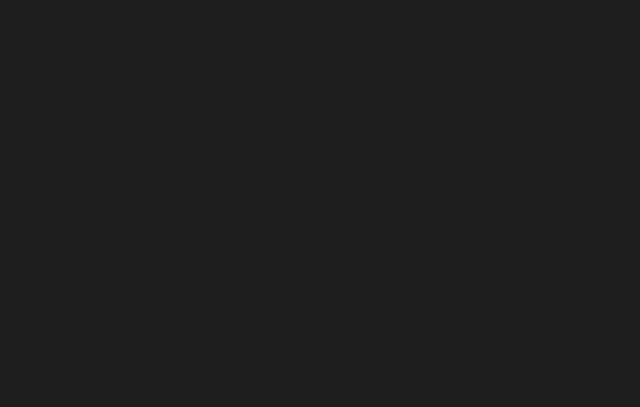
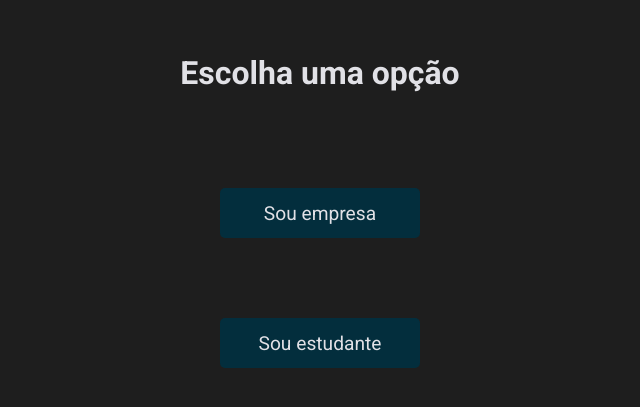
Before and after one commit to mrdiego184/Projeto-Techbridge, a React (Vite) app: page / in a window 1280 px wide. Shown: the part 981-1388 px from the top of the page, without its empty margins (320-960 px from the left). Before the commit the page ends 800 px from the top, so only its background shows below. Built offline with nearby package versions, Linux system fonts and the light colour scheme.

Commit message:
add react router dom

```diff
--- a/package.json
+++ b/package.json
@@ -13,6 +13,8 @@
     "react": "^19.1.0",
     "react-dom": "^19.1.0",
     "react-hook-form": "^7.56.2",
+    "react-router": "^7.6.0",
+    "react-router-dom": "^7.6.0",
     "styled-components": "^6.1.17",
     "validator": "^13.15.0"
   },
--- a/src/pages/choicepage/index.tsx
+++ b/src/pages/choicepage/index.tsx
@@ -1,12 +1,19 @@
 import { Button, Container, Title } from "./styles";
+import { useNavigate } from "react-router-dom";
 
 export default function Choice() {
+  const navigate = useNavigate();
+
   return (
     <Container>
       <Title>Escolha uma opção</Title>
-      <Button>Sou empresa</Button>
+      <Button onClick={() => navigate("/company")}>
+          Sou empresa
+        </Button>
 
-      <Button>Sou estudante</Button>
+      <Button onClick={() => navigate("/student")}>
+        Sou estudante
+      </Button>
     </Container>
   );
 }
--- /dev/null
+++ b/src/router.tsx
@@ -0,0 +1,13 @@
+import { Routes, Route,  } from "react-router-dom"
+import Choice from "./pages/choicepage"
+import StudentRegform from "./pages/studentregister"
+
+export  function Router() {
+  return (
+    <Routes>
+        <Route path="/" element={<Choice/>} />
+        {/* <Route path="/company" element={<Comp} /> */}
+        <Route path="/student" element={<StudentRegform/>} />
+    </Routes>
+)
+}
```
Also changed, not shown: src/app.tsx (+6 -2 lines), src/pages/studentlogin/index.tsx (+24 -23 lines), 1 other file (tests, documents, lock files or other folders).
